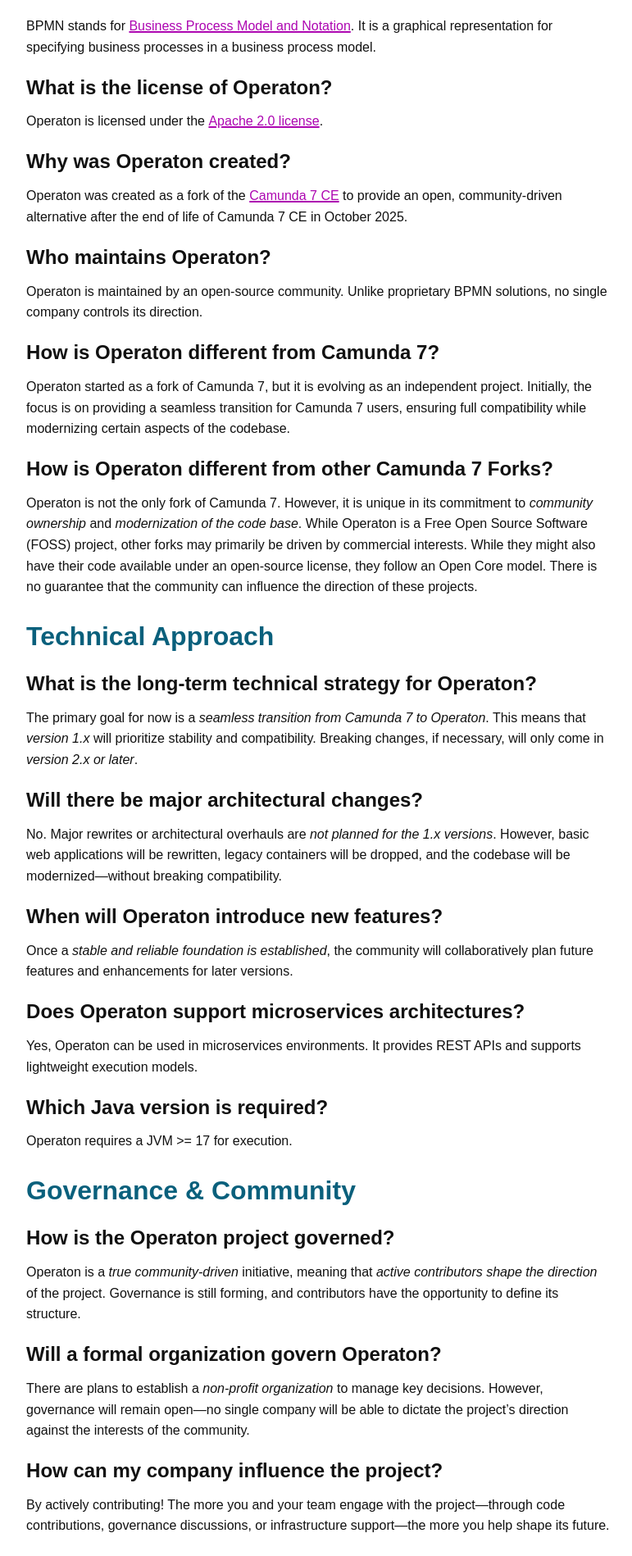
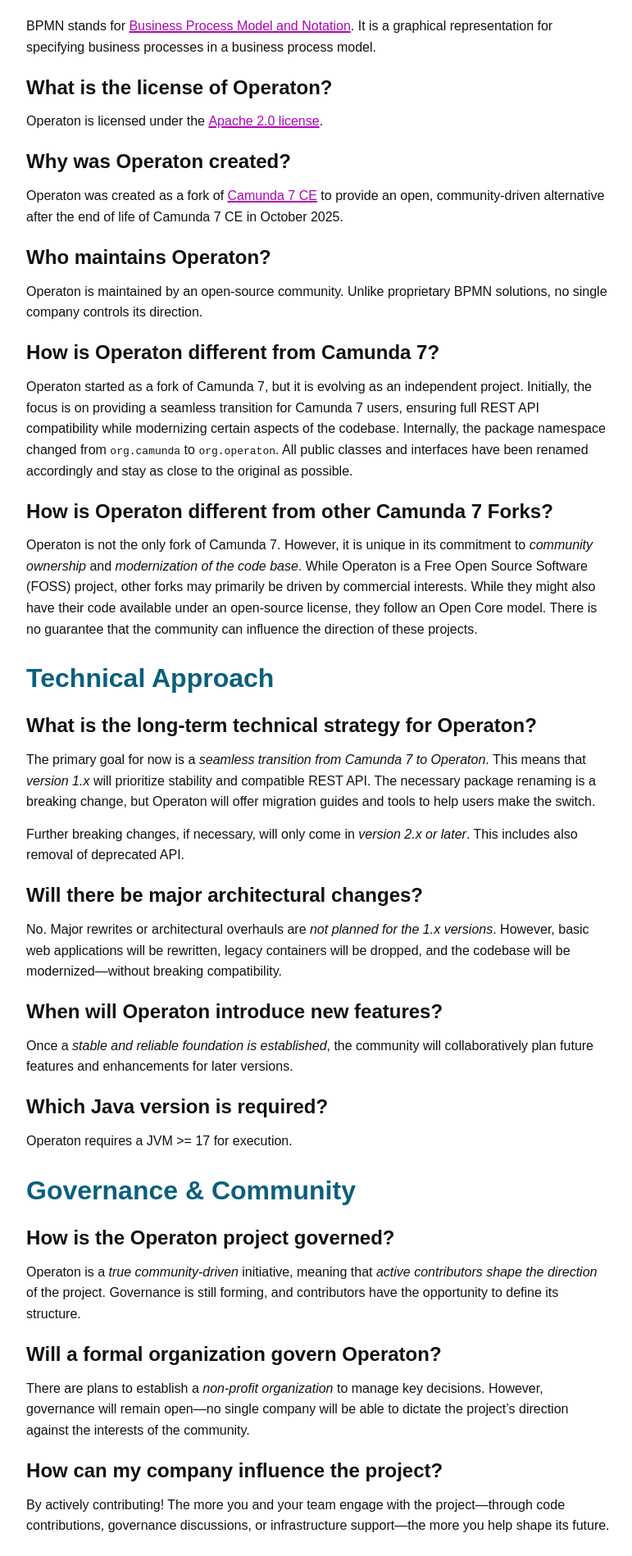
Before and after one commit to operaton/operaton.org, a Jekyll site: the page built from faq.md, in a window 1280 px wide. Shown: the part 352-2250 px from the top of the page at 82% size, without its empty margins (252-1023 px from the left). Built offline with Jekyll 4.4.1, drawn with Linux system fonts in a browser that asks for light colours; some of the changed text lies outside the part shown.

Commit message:
Incorporated review feedback

```diff
--- a/faq.md
+++ b/faq.md
@@ -18,13 +18,14 @@
 Operaton is licensed under the [Apache 2.0 license](https://raw.githubusercontent.com/operaton/operaton/refs/heads/main/LICENSE).
 
 #### Why was Operaton created?
-Operaton was created as a fork of the [Camunda 7 CE](https://github.com/camunda/camunda-bpm-platform) to provide an open, community-driven alternative after the end of life of Camunda 7 CE in October 2025.
+Operaton was created as a fork of [Camunda 7 CE](https://github.com/camunda/camunda-bpm-platform) to provide an open, community-driven alternative after the end of life of Camunda 7 CE in October 2025.
 
 #### Who maintains Operaton?
 Operaton is maintained by an open-source community. Unlike proprietary BPMN solutions, no single company controls its direction.
 
 #### How is Operaton different from Camunda 7?
-Operaton started as a fork of Camunda 7, but it is evolving as an independent project. Initially, the focus is on providing a seamless transition for Camunda 7 users, ensuring full compatibility while modernizing certain aspects of the codebase.
+Operaton started as a fork of Camunda 7, but it is evolving as an independent project. Initially, the focus is on providing a seamless transition for Camunda 7 users, ensuring full REST API compatibility while modernizing certain aspects of the codebase.
+Internally, the package namespace changed from `org.camunda` to `org.operaton`. All public classes and interfaces have been renamed accordingly and stay as close to the original as possible.
 
 #### How is Operaton different from other Camunda 7 Forks?
 Operaton is not the only fork of Camunda 7. However, it is unique in its commitment to *community ownership* and *modernization of the code base*. While Operaton is a Free Open Source Software (FOSS) project, other forks may primarily be driven by commercial interests. While they might also have their code available under an open-source license, they follow an Open Core model. There is no guarantee that the community can influence the direction of these projects.
@@ -32,16 +33,16 @@
 ### Technical Approach
 
 #### What is the long-term technical strategy for Operaton?
-The primary goal for now is a *seamless transition from Camunda 7 to Operaton*. This means that *version 1.x* will prioritize stability and compatibility. Breaking changes, if necessary, will only come in *version 2.x or later*.
+The primary goal for now is a *seamless transition from Camunda 7 to Operaton*. This means that *version 1.x* will prioritize stability and compatible REST API.
+The necessary package renaming is a breaking change, but Operaton will offer migration guides and tools to help users make the switch.
+
+Further breaking changes, if necessary, will only come in *version 2.x or later*. This includes also removal of deprecated API.
 
 #### Will there be major architectural changes?
 No. Major rewrites or architectural overhauls are *not planned for the 1.x versions*. However, basic web applications will be rewritten, legacy containers will be dropped, and the codebase will be modernized—without breaking compatibility.
 
 #### When will Operaton introduce new features?
 Once a *stable and reliable foundation is established*, the community will collaboratively plan future features and enhancements for later versions.
-
-#### Does Operaton support microservices architectures?
-Yes, Operaton can be used in microservices environments. It provides REST APIs and supports lightweight execution models.
 
 #### Which Java version is required?
 Operaton requires a JVM >= 17 for execution.
@@ -72,7 +73,8 @@
 While nothing is finalized yet, there is a high likelihood that releases will follow a fixed cadence, possibly half-yearly or quarterly, depending on community needs and available resources. The project team will provide more details as the project matures.
 
 #### Will there be an LTS (Long-Term Support) version?
-Yes, version 1.x will be considered LTS. However, Operaton itself does not provide SLAs (Service Level Agreements). Companies that offer Operaton support services will need to ensure long-term maintenance.
+As an Open Source project, the project itself does not provide LTS.
+Some companies of project committers offer Operaton support services including Long-Term Support and the possibility of SLAs (Service Level Agreements).
 
 #### What happens after version 1.x?
 After establishing a stable 1.x version, the project will *gradually modernize and evolve*. The goal is to *stay relevant for the next decade* while maintaining backward compatibility.
```
Also changed, not shown: other parts of faq.md (+8 -8 lines).
